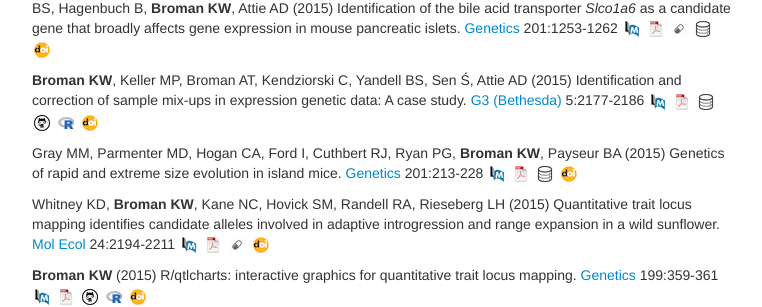
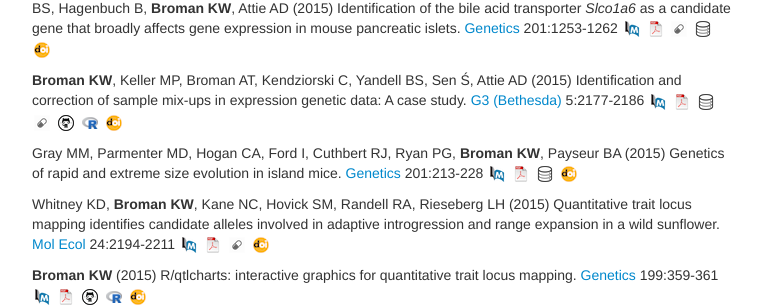
Before and after one commit to kbroman/kbroman.github.io, a Jekyll site: the page built from pubs.md, in a window 1280 px wide. Shown: the part 2893-3200 px from the top of the page, without its empty margins (258-1020 px from the left). Built offline with Jekyll 4.4.1, drawn with Linux system fonts in a browser that asks for light colours.

Commit message:
link to supplement for original sample mix-up paper

```diff
--- a/pubs.md
+++ b/pubs.md
@@ -429,6 +429,7 @@ genetic data: A case study. [G3 (Bethesda)](https://academic.oup.com/g3journal)
 [![PubMed](icons16/pubmed-icon.png)](https://www.ncbi.nlm.nih.gov/pubmed/26290572)
 [![pdf](icons16/pdf-icon.png)](https://academic.oup.com/g3journal/article-pdf/5/10/2177/37214362/g3journal2177.pdf)
 [![data](icons16/data-icon.png)](https://bit.ly/B6BTBR)
+[![supplement](icons16/supp-icon.png)](https://academic.oup.com/g3journal/article/5/10/2177/6028939?login=false#supplementary-data)
 [![GitHub](icons16/github-icon.png)](https://github.com/kbroman/Paper_SampleMixups)
 [![R/lineup software](icons16/R-icon.png)](https://github.com/kbroman/lineup)
 [![doi](icons16/doi-icon.png)](https://doi.org/10.1534/g3.115.019778)
```
